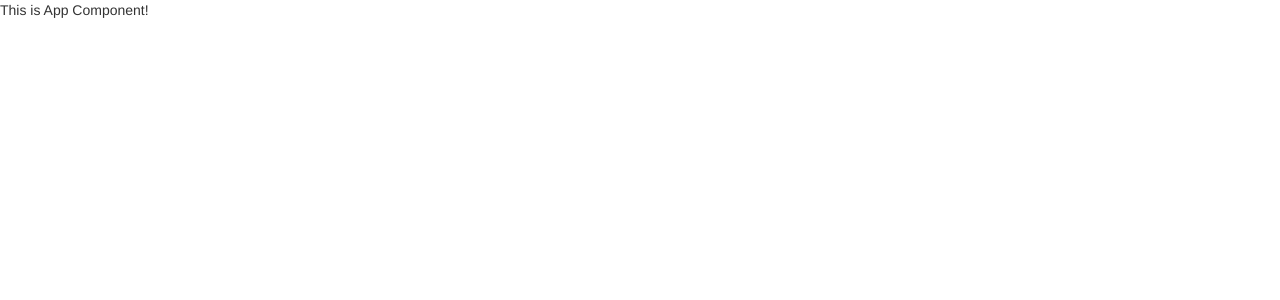
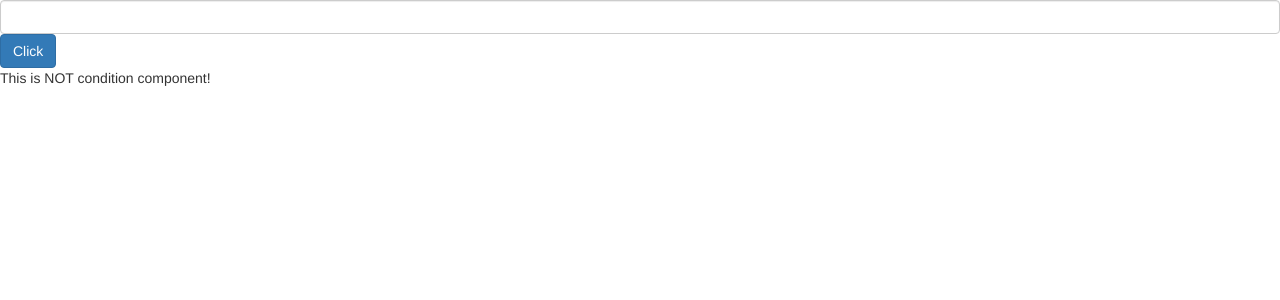
Before and after one commit to vikramlc/angular8, an Angular app: page / in a window 1280 px wide. Shown: the top 300 px of the page. Built offline with nearby package versions, Linux system fonts and the light colour scheme.

Commit message:
assignment condition add

```diff
--- a/src/app/app.component.html
+++ b/src/app/app.component.html
@@ -1 +1 @@
-<p>This is App Component!</p>
+<app-condition></app-condition>
--- /dev/null
+++ b/src/app/condition/condition.component.html
@@ -0,0 +1,19 @@
+<input type="text"
+    class="form-control"
+    (input)="onInputEnter($event)" >
+<button
+    type="button"
+    class="btn btn-primary"
+    (click)="onNameClick($event)">Click</button>
+
+<!-- <p>{{ enteredName }}</p> -->
+<p *ngIf="buttonPressed">Button is pressed. Entered name is {{ enteredName }}</p>
+
+<p *ngIf="consumerName; else noName">
+    This is condition component!
+</p>
+<ng-template #noName>
+    <p>
+        This is NOT condition component!
+    </p>
+</ng-template>
--- /dev/null
+++ b/src/app/condition/condition.component.ts
@@ -0,0 +1,22 @@
+import { Component } from '@angular/core';
+
+@Component({
+    selector: 'app-condition',
+    templateUrl: './condition.component.html'
+})
+export class ConditionComponent {
+    consumerName: boolean = false;
+    enteredName = '';
+    sentence = 'No name entered!';
+    buttonPressed = false;
+
+    onInputEnter(event: Event) {
+
+        this.enteredName = (<HTMLInputElement>event.target).value;
+    }
+
+    onNameClick(event: Event) {
+        this.buttonPressed = true;
+    }
+
+}
```
Also changed, not shown: src/app/app.module.ts (+6 -2 lines), src/app/condition/condition.component.css (added).
